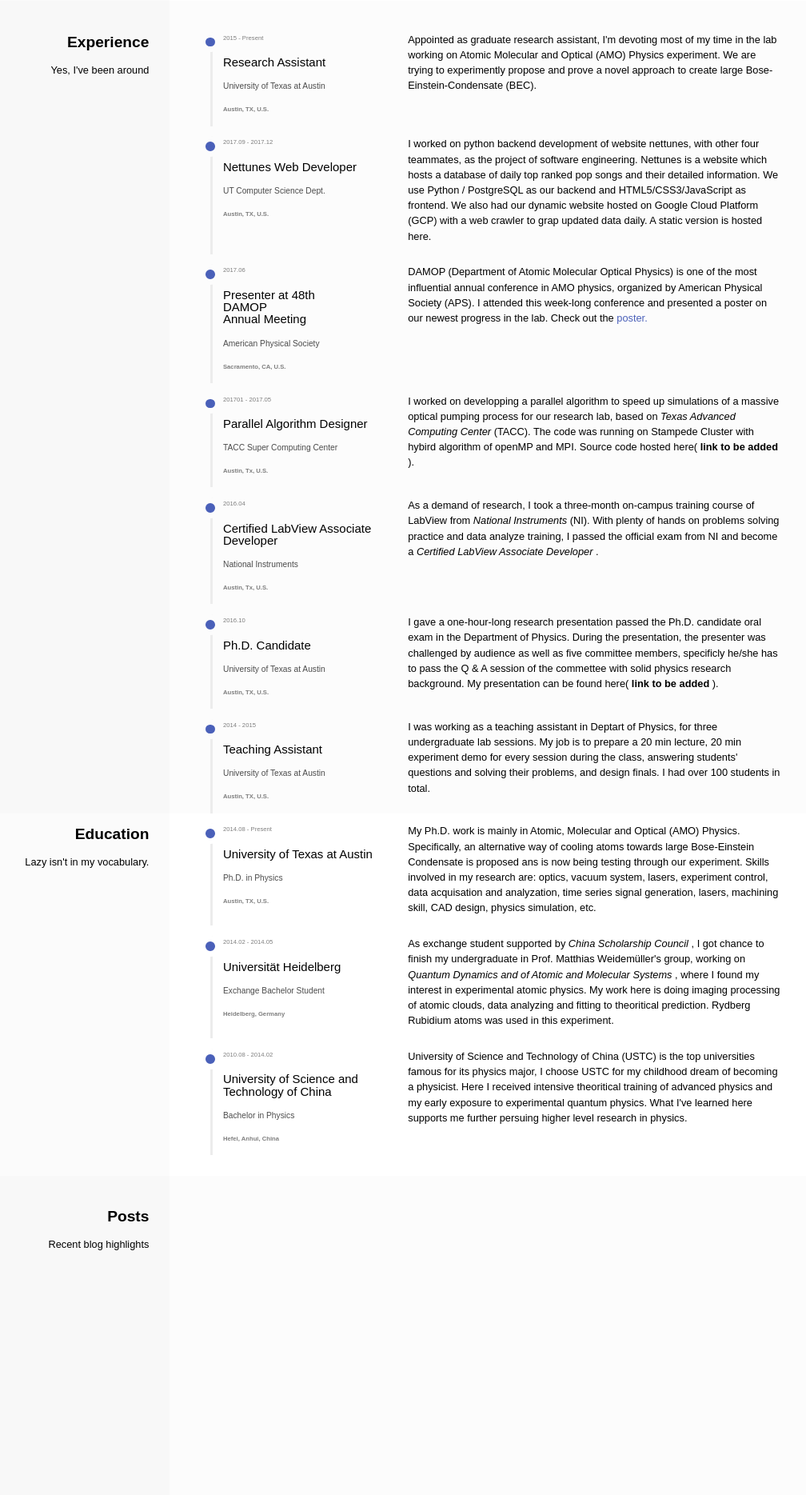
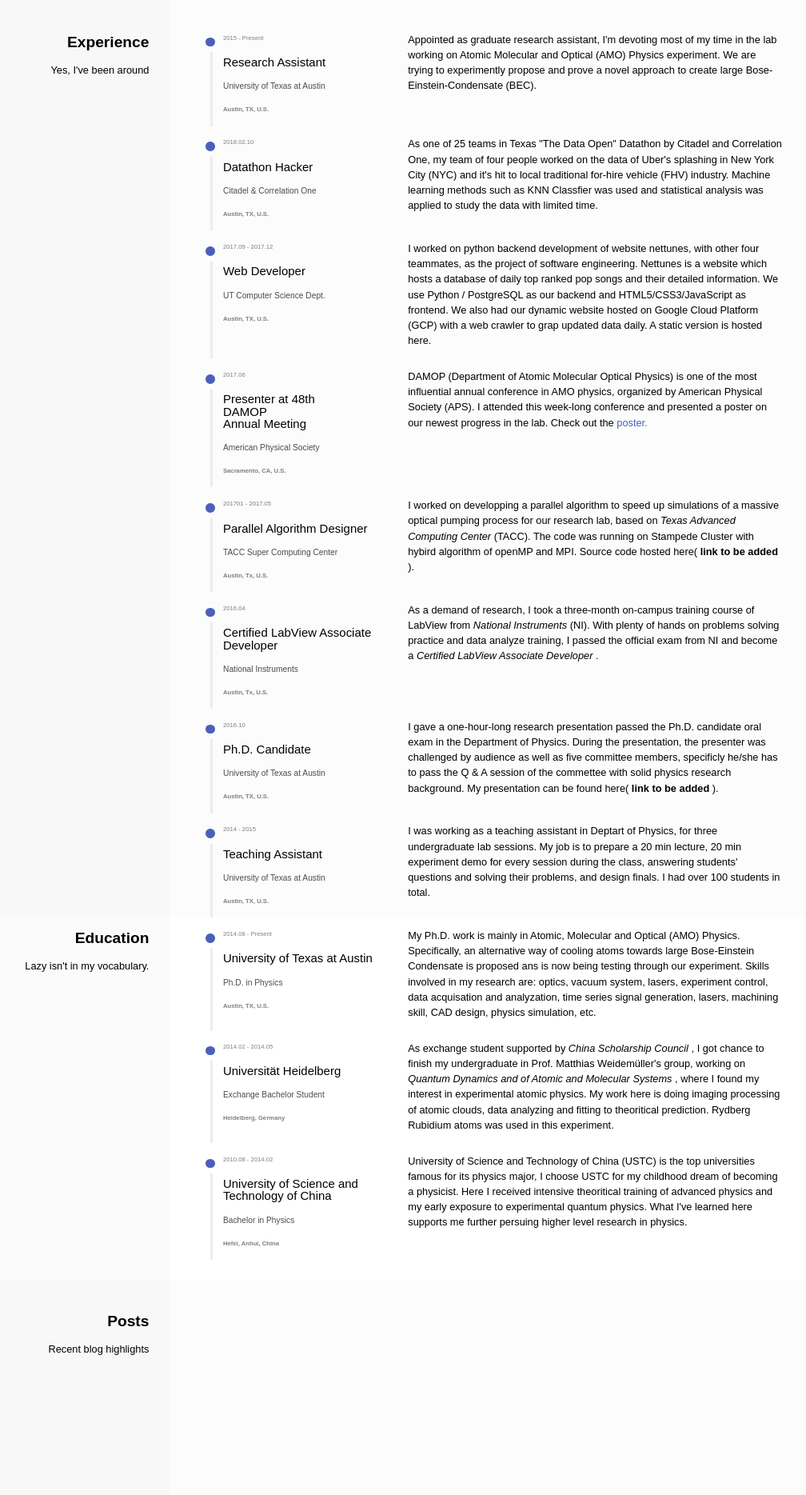
Before and after one commit to SuperYuLu/superyulu.github.io, a Flask app: page / in a window 1280 px wide. Shown: the part 1339-3208 px from the top of the page at 80% size, without its empty margins (172-1180 px from the left). Run offline with Flask 2, Linux system fonts and the light colour scheme.

Commit message:
add addition exp on splash page

```diff
--- a/app/templates/home.html
+++ b/app/templates/home.html
@@ -9,9 +9,9 @@
 ;;
 ;; Created: Sat Jan 20 16:39:47 2018 (-0600)
 ;; Version:
-;; Last-Updated: Tue Feb  6 23:57:24 2018 (-0600)
+;; Last-Updated: Sat Feb 17 23:33:18 2018 (-0600)
 ;;           By: yulu
-;;     Update #: 122
+;;     Update #: 130
 ;;
   -->
 
@@ -120,12 +120,26 @@
 	  </div>
 	</div>
 
+	<!-- Datathon -->
+	<div class="exp-subrow">
+	  <div class="dot"> </div>
+	  <div class="exp-entry">
+	    <div class="exp-time"> 2018.02.10 </div>
+	    <h3 class="exp-title"> Datathon Hacker </h3>
+	    <h4 class="exp-institute"> Citadel & Correlation One </h4>
+	    <h5 class="exp-location"> Austin, TX, U.S. </h5>
+	  </div>
+	  <div class="exp-content">
+	    <p> As one of 25 teams in Texas "The Data Open" Datathon by Citadel and Correlation One, my team of four people worked on the data of Uber's splashing in New York City (NYC) and it's hit to local traditional for-hire vehicle (FHV) industry. Machine learning methods such as KNN Classfier was used and statistical analysis was applied to study the data with limited time. </p>
+	  </div>
+	</div>
+
 	<!-- Nettunes -->
 	<div class="exp-subrow">
 	  <div class="dot"> </div>
 	  <div class="exp-entry">
 	    <div class="exp-time"> 2017.09 - 2017.12 </div>
-	    <h3 class="exp-title"> Nettunes Web Developer </h3>
+	    <h3 class="exp-title"> Web Developer </h3>
 	    <h4 class="exp-institute"> UT Computer Science Dept.</h4>
 	    <h5 class="exp-location"> Austin, TX, U.S. </h5>
 	  </div>
```
Also changed, not shown: app/build/index.html (+17 -3 lines).
